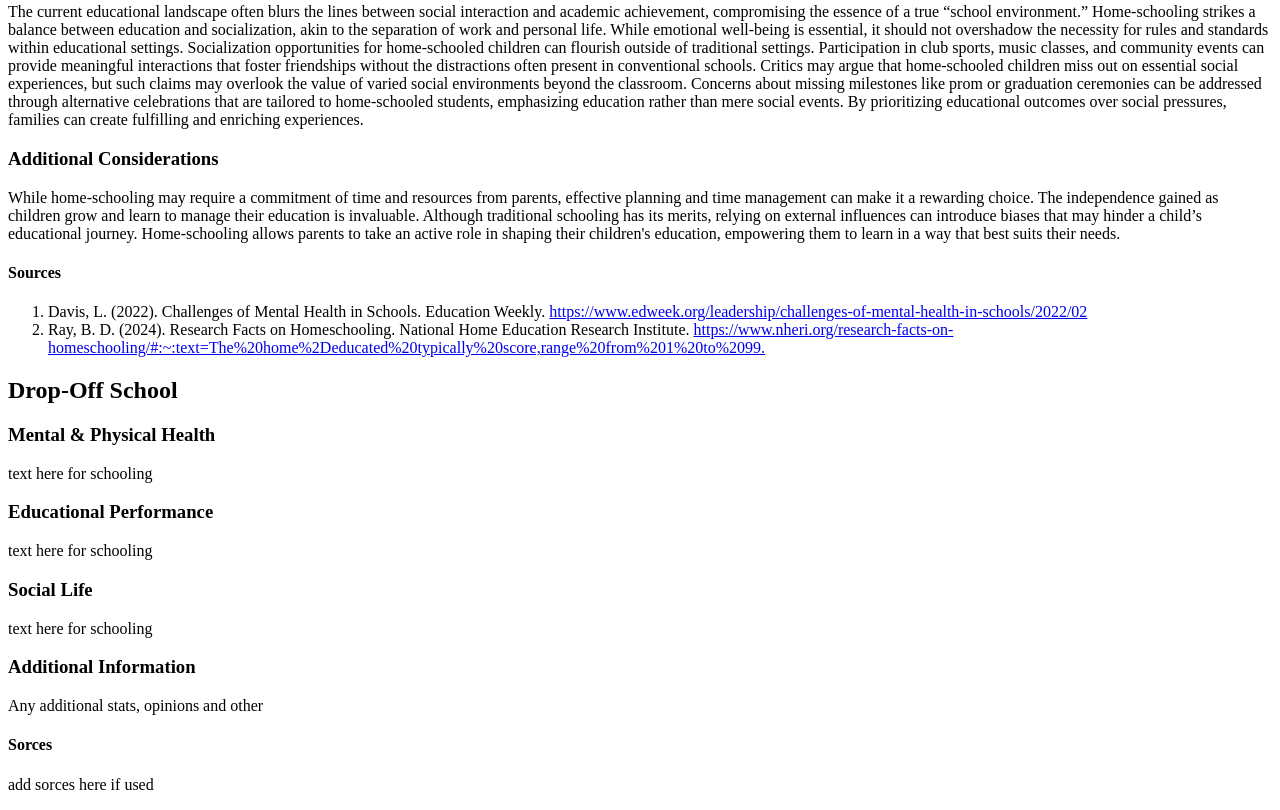
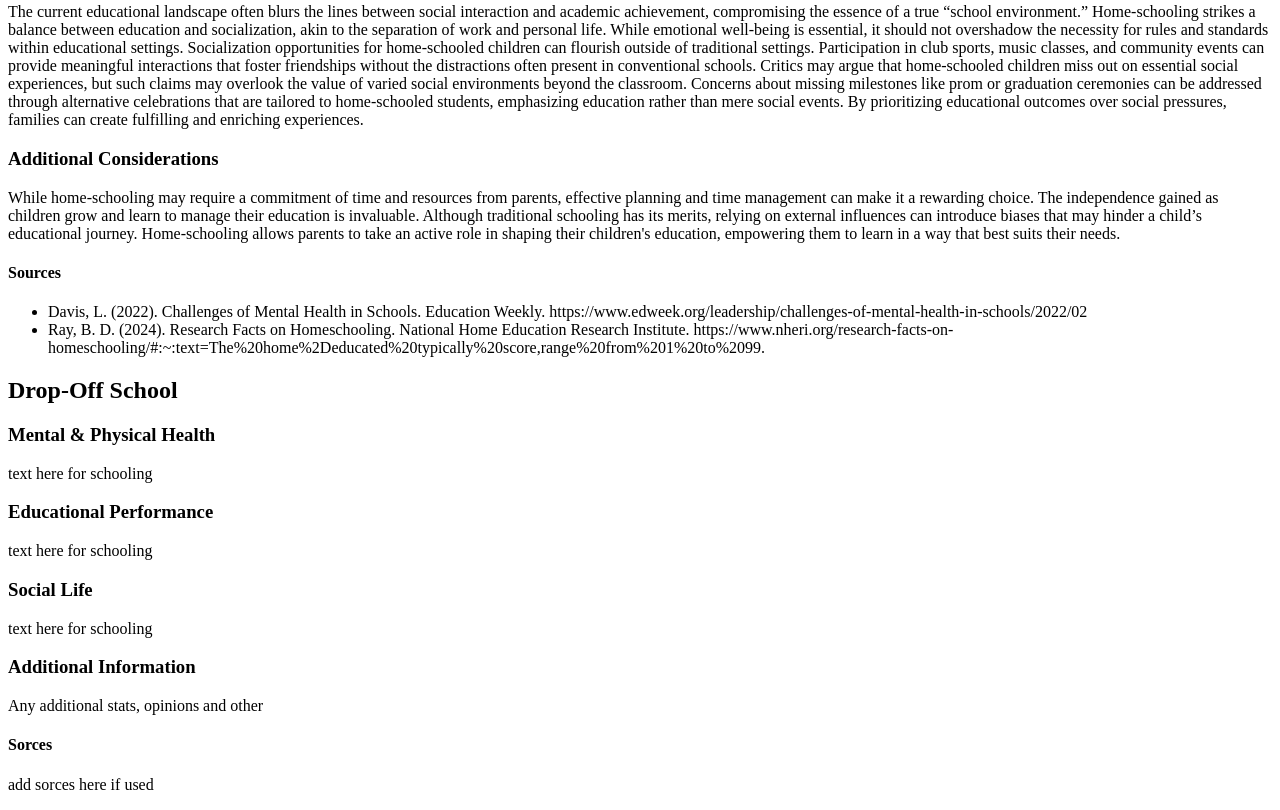
Before and after one commit to l-seif/seif_laila_midterm, a plain HTML site: page index.html in a window 1280 px wide. Shown: the part 602-1412 px from the top of the page. Drawn offline with Linux system fonts and the light colour scheme.

Commit message:
Changed into ul
made it into an unordered list so there was not numbers

```diff
--- a/index.html
+++ b/index.html
@@ -39,12 +39,14 @@
     <p>While home-schooling may require a commitment of time and resources from parents, effective planning and time management can make it a rewarding choice. The independence gained as children grow and learn to manage their education is invaluable. Although traditional schooling has its merits, relying on external influences can introduce biases that may hinder a child’s educational journey. Home-schooling allows parents to take an active role in shaping their children's education, empowering them to learn in a way that best suits their needs.</p>
 
     <h4>Sources</h4>
-    <ol>
-       <li>Davis, L. (2022). Challenges of Mental Health in Schools. Education Weekly. <a href="https://www.edweek.org/leadership/challenges-of-mental-health-in-schools/2022/02">https://www.edweek.org/leadership/challenges-of-mental-health-in-schools/2022/02</a></li>
 
-       <li>Ray, B. D. (2024). Research Facts on Homeschooling. National Home Education Research Institute.
-        <a href=" https://www.nheri.org/research-facts-on-homeschooling/#:~:text=The%20home%2Deducated%20typically%20score,range%20from%201%20to%2099.">https://www.nheri.org/research-facts-on-homeschooling/#:~:text=The%20home%2Deducated%20typically%20score,range%20from%201%20to%2099.</a></li>
-    </ol>
+    <ul>
+       <li>Davis, L. (2022). Challenges of Mental Health in Schools. Education Weekly. https://www.edweek.org/leadership/challenges-of-mental-health-in-schools/2022/02</li>
+       <a href="https://www.edweek.org/leadership/challenges-of-mental-health-in-schools/2022/02"></a>
+       <li>Ray, B. D. (2024). Research Facts on Homeschooling. National Home Education Research Institute. https://www.nheri.org/research-facts-on-homeschooling/#:~:text=The%20home%2Deducated%20typically%20score,range%20from%201%20to%2099.</li>
+        <a href=" https://www.nheri.org/research-facts-on-homeschooling/#:~:text=The%20home%2Deducated%20typically%20score,range%20from%201%20to%2099."></a>
+    </ul>
+
 <!--END HOME SCHOOL-->
 
 
```
